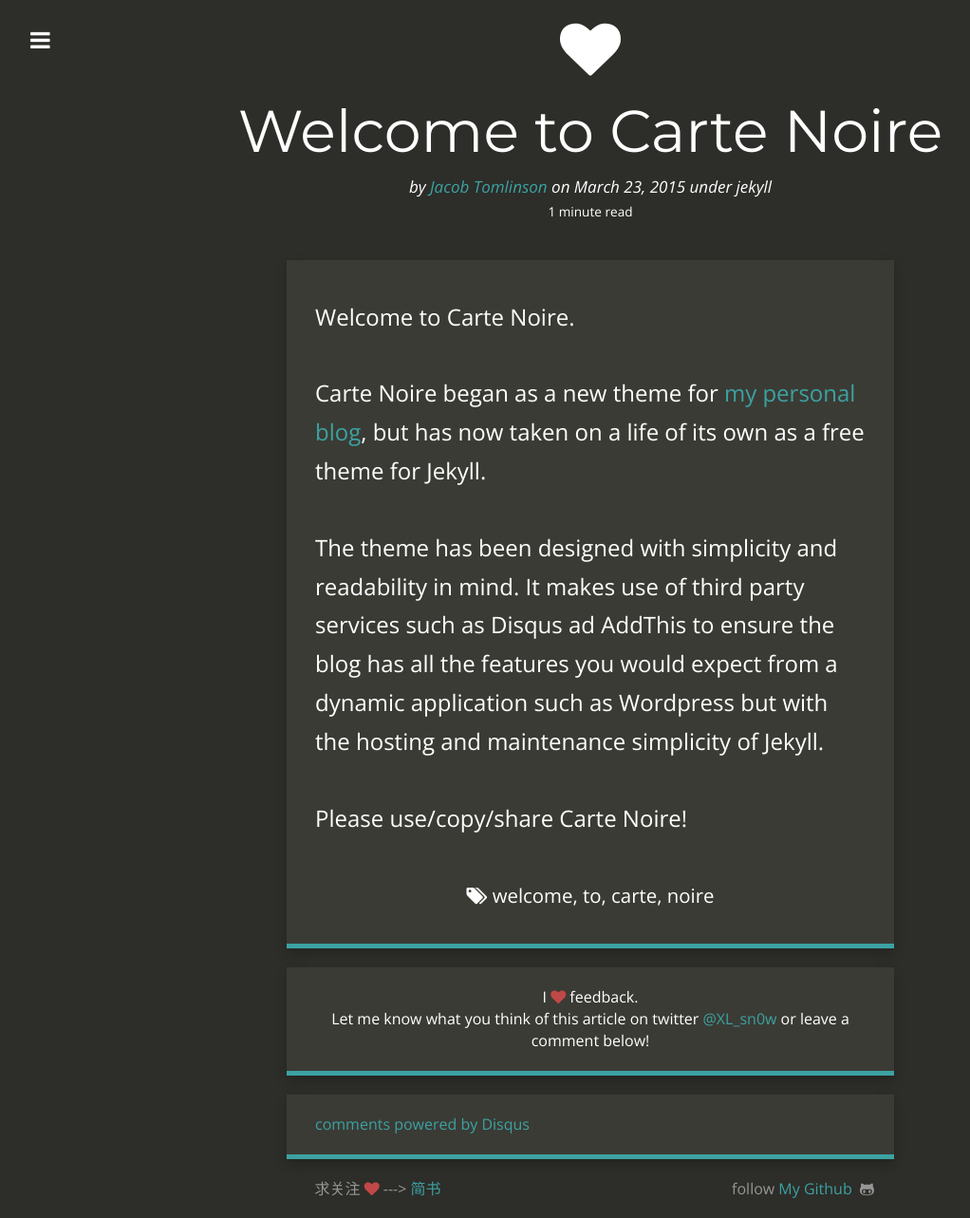
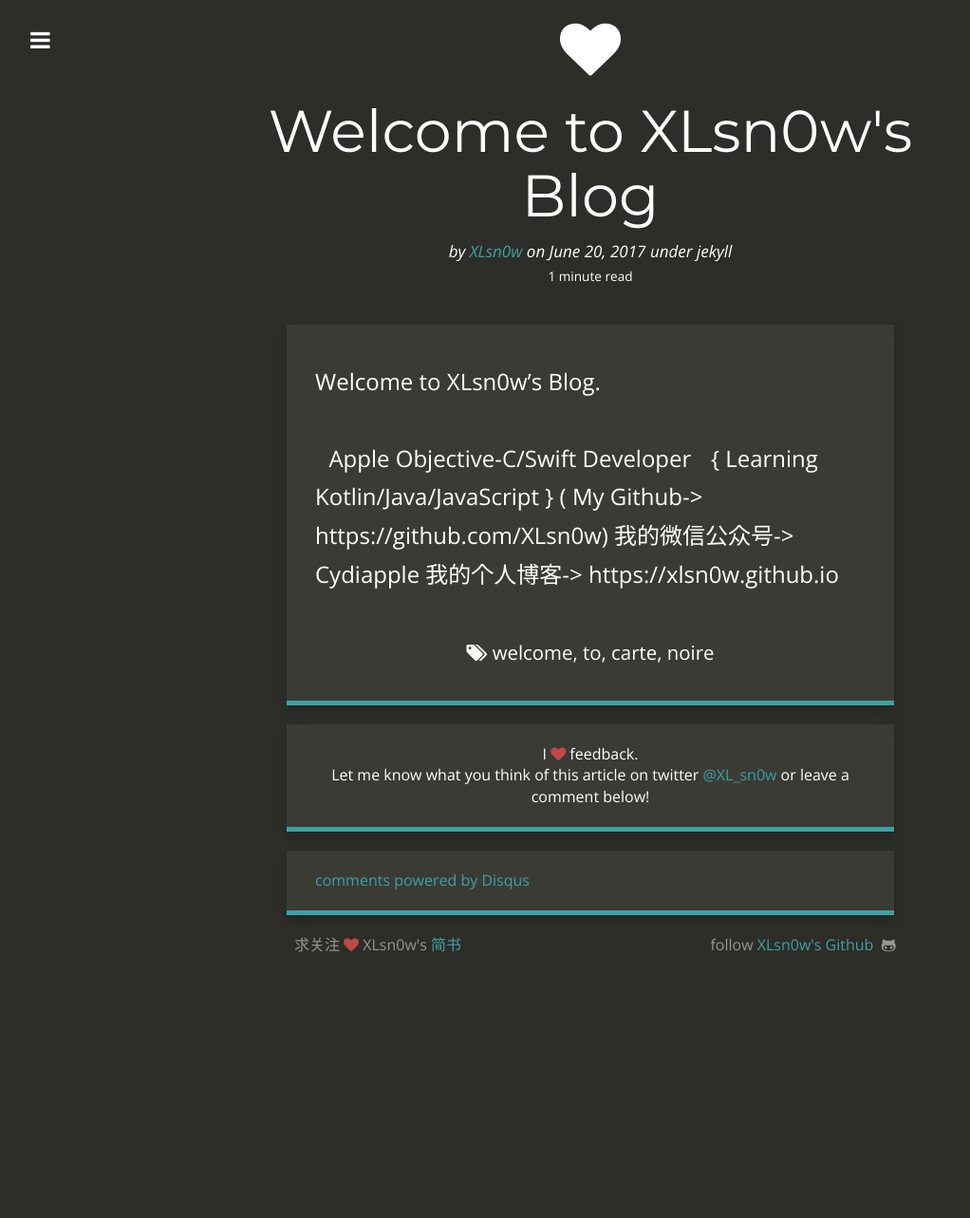
Before and after one commit to XLsn0w/XLsn0w.github.io, a Jekyll site: the page built from _posts/2015-03-23-welcome-to-carte-noir.md, in a window 1280 px wide. Shown: the whole page at 95% size, without its empty margins (18-1040 px from the left). Built offline with Jekyll 4.4.1, drawn with Linux system fonts in a browser that asks for light colours; nearby versions of some CDN libraries; comment, search, counter and statistics services are not loaded; after the commit the page ends 1027 px from its top, so only the background shows below that.

Commit message:
update UI

```diff
--- a/_config.yml
+++ b/_config.yml
@@ -28,8 +28,8 @@
 facebook_link:
 
 # Footer
-footer_left: "求关注 <i class=\"fa fa-heart\"></i> ---> <a href=\"http://www.jianshu.com/u/eacc1a5d2fda\">简书</a>"
-footer_right: "follow <a href=\"https://github.com/XLsn0w\">My Github</a> &nbsp;<i class=\"fa fa-github-alt\"></i>"
+footer_left: "求关注 <i class=\"fa fa-heart\"></i> XLsn0w's <a href=\"http://www.jianshu.com/u/eacc1a5d2fda\">简书</a>"
+footer_right: "follow <a href=\"https://github.com/XLsn0w\">XLsn0w's Github</a> &nbsp;<i class=\"fa fa-github-alt\"></i>"
 
 # Build settings
 markdown: kramdown
--- a/_posts/2015-03-23-welcome-to-carte-noir.md
+++ b/_posts/2015-03-23-welcome-to-carte-noir.md
@@ -1,9 +1,9 @@
 ---
 layout:     post
-title:      Welcome to Carte Noire
-date:       2015-03-23 15:31:19
-author:     Jacob Tomlinson
-summary:    Carte Noire is a dark blog theme for Jekyll focusing on a clear reading experience.
+title:      Welcome to XLsn0w's Blog
+date:       2017-06-20 22:31:19
+author:     XLsn0w
+summary:    XLsn0w's Blog
 categories: jekyll
 thumbnail:  heart
 tags:
@@ -13,16 +13,12 @@
  - noire
 ---
 
-Welcome to Carte Noire.
+Welcome to XLsn0w's Blog.
 
-Carte Noire began as a new theme for [my personal blog][1], but has now taken
-on a life of its own as a free theme for Jekyll.
+Apple Objective-C/Swift Developer
+{ Learning Kotlin/Java/JavaScript }
+( My Github-> https://github.com/XLsn0w)
+我的微信公众号-> Cydiapple
+我的个人博客-> https://xlsn0w.github.io
 
-The theme has been designed with simplicity and readability in mind. It makes
-use of third party services such as Disqus ad AddThis to ensure the blog has
-all the features you would expect from a dynamic application such as Wordpress
-but with the hosting and maintenance simplicity of Jekyll.
-
-Please use/copy/share Carte Noire!
-
-[1]: http://www.jacobtomlinson.co.uk/
+[1]: https://xlsn0w.github.io
```
Also changed, not shown: _posts/2014-06-08-using-thumbnails.md (deleted, +0 -59 lines), _posts/2014-06-09-so-what-is-jekyll.md (deleted, +0 -21 lines), _posts/2014-06-10-carte-noire-in-action.md (deleted, +0 -105 lines).
